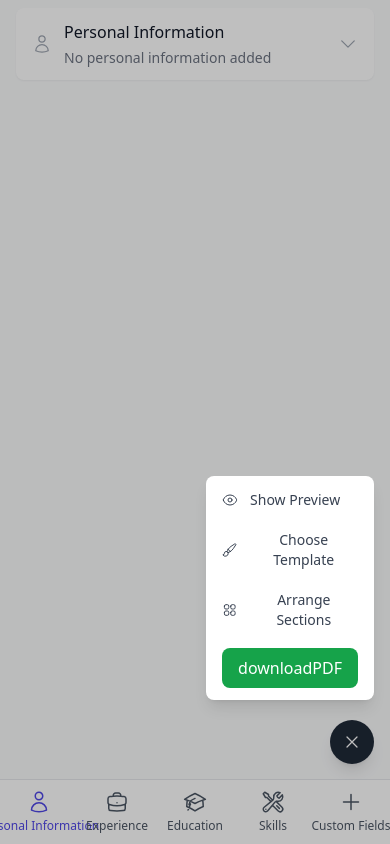
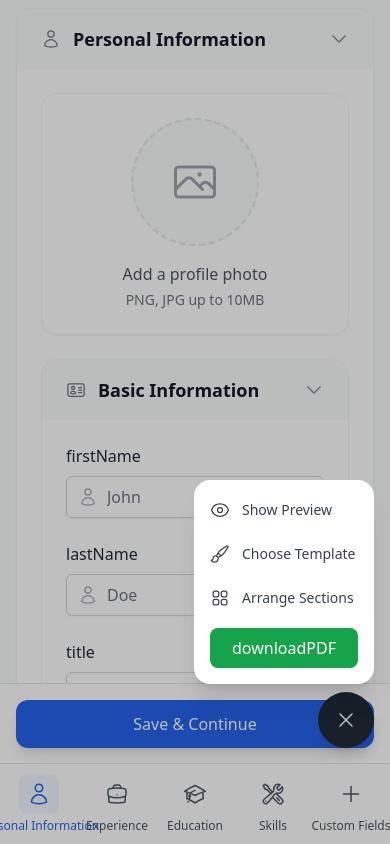
Before and after one commit to jackyroben/sb1-sha6zu, a React (Vite) app: page / in a window 390 px wide. Both pictures are taken after a click on the button 352 px from the left and 742 px from the top of the page. Shown: the top 844 px of the page. Built offline with nearby package versions, Linux system fonts and the light colour scheme; what @react-pdf/renderer would draw is missing.

Commit message:
Ui mobile improve

```diff
--- a/src/components/Editor/PersonalInfoForm.tsx
+++ b/src/components/Editor/PersonalInfoForm.tsx
@@ -3,6 +3,7 @@ import { useTranslation } from 'react-i18next';
 import { useDropzone } from 'react-dropzone';
 import { useCVStore } from '../../store/cvStore';
 import { FormField } from './FormField';
+import { CollapsibleSection } from '../Layout/CollapsibleSection';
 import {
   UserIcon,
   EnvelopeIcon,
@@ -11,6 +12,8 @@ import {
   BriefcaseIcon,
   DocumentTextIcon,
   PhotoIcon,
+  IdentificationIcon,
+  ChatBubbleBottomCenterTextIcon,
 } from '@heroicons/react/24/outline';
 
 export const PersonalInfoForm: React.FC = () => {
@@ -41,10 +44,42 @@ export const PersonalInfoForm: React.FC = () => {
   });
 
   return (
-    <div className="space-y-8">
+    <div className="space-y-6 pb-24 md:pb-0">
+      {/* Photo Upload */}
+      <div
+        {...getRootProps()}
+        className="bg-white rounded-2xl shadow-sm border border-gray-100 p-6 text-center cursor-pointer hover:border-blue-500 transition-colors"
+      >
+        <input {...getInputProps()} />
+        {personalInfo.photo ? (
+          <div className="space-y-4">
+            <div className="relative inline-block">
+              <img
+                src={personalInfo.photo}
+                alt="Profile"
+                className="h-32 w-32 rounded-full object-cover ring-4 ring-white shadow-lg"
+              />
+              <div className="absolute inset-0 rounded-full bg-black bg-opacity-0 hover:bg-opacity-20 transition-opacity flex items-center justify-center">
+                <PhotoIcon className="h-8 w-8 text-white opacity-0 hover:opacity-100 transition-opacity" />
+              </div>
+            </div>
+            <p className="text-sm text-gray-500">Tap to change photo</p>
+          </div>
+        ) : (
+          <div className="space-y-4">
+            <div className="h-32 w-32 mx-auto rounded-full bg-gray-50 border-2 border-dashed border-gray-200 flex items-center justify-center">
+              <PhotoIcon className="h-12 w-12 text-gray-400" />
+            </div>
+            <div>
+              <p className="text-base text-gray-600">Add a profile photo</p>
+              <p className="text-sm text-gray-500 mt-1">PNG, JPG up to 10MB</p>
+            </div>
+          </div>
+        )}
+      </div>
+
       {/* Basic Information */}
-      <div className="space-y-6">
-        <h3 className="text-lg font-semibold text-gray-900 mb-4">Basic Information</h3>
+      <CollapsibleSection title="Basic Information" icon={IdentificationIcon}>
         <div className="grid grid-cols-1 gap-6 sm:grid-cols-2">
           <FormField
             label={t('firstName')}
@@ -71,11 +106,10 @@ export const PersonalInfoForm: React.FC = () => {
             hint="Your current job title or professional role"
           />
         </div>
-      </div>
+      </CollapsibleSection>
 
       {/* Contact Information */}
-      <div className="space-y-6">
-        <h3 className="text-lg font-semibold text-gray-900 mb-4">Contact Information</h3>
+      <CollapsibleSection title="Contact Information" icon={PhoneIcon}>
         <div className="grid grid-cols-1 gap-6 sm:grid-cols-2">
           <FormField
             label={t('email')}
@@ -105,9 +139,10 @@ export const PersonalInfoForm: React.FC = () => {
             hint="City and country where you're based"
           />
         </div>
-      </div>
+      </CollapsibleSection>
 
-      {/* Summary */}
+      {/* Professional Summary */}
+      <CollapsibleSection title="Professional Summary" icon={ChatBubbleBottomCenterTextIcon}>
         <FormField
           label={t('summary')}
           value={personalInfo.summary}
@@ -118,43 +153,13 @@ export const PersonalInfoForm: React.FC = () => {
           icon={DocumentTextIcon}
           hint="Write a compelling summary of your professional background (recommended: 2-4 sentences)"
         />
-
-      {/* Photo Upload */}
-      <div className="space-y-2">
-        <label className="block text-base font-medium text-gray-800">
-          {t('photo')}
-        </label>
-        <div
-          {...getRootProps()}
-          className="mt-2 flex flex-col items-center justify-center rounded-lg border-2 border-dashed border-gray-300 px-6 py-8 cursor-pointer hover:border-blue-500 transition-colors"
-        >
-          <input {...getInputProps()} />
-          {personalInfo.photo ? (
-            <div className="space-y-4 text-center">
-              <img
-                src={personalInfo.photo}
-                alt="Profile"
-                className="mx-auto h-32 w-32 rounded-full object-cover border-4 border-white shadow-lg"
-              />
-              <p className="text-sm text-gray-500">Tap to change photo</p>
-            </div>
-          ) : (
-            <div className="space-y-4 text-center">
-              <PhotoIcon className="mx-auto h-12 w-12 text-gray-400" />
-              <div>
-                <p className="text-base text-gray-600">Tap to upload profile photo</p>
-                <p className="text-sm text-gray-500 mt-1">PNG, JPG up to 10MB</p>
-              </div>
-            </div>
-          )}
-        </div>
-      </div>
+      </CollapsibleSection>
 
       {/* Save Button */}
       <div className="fixed bottom-20 inset-x-0 p-4 bg-white border-t border-gray-200 md:hidden">
         <button
           type="button"
-          className="w-full px-4 py-3 bg-blue-600 text-white rounded-md hover:bg-blue-700 transition-colors text-base font-medium shadow-lg"
+          className="w-full px-4 py-3 bg-blue-600 text-white rounded-xl hover:bg-blue-700 transition-colors text-base font-medium shadow-lg"
         >
           Save & Continue
         </button>
--- a/src/components/Layout/CollapsibleSection.tsx
+++ b/src/components/Layout/CollapsibleSection.tsx
@@ -1,115 +1,54 @@
 import React from 'react';
-import { ChevronUpIcon, ChevronDownIcon } from '@heroicons/react/24/outline';
 import { motion, AnimatePresence } from 'framer-motion';
-import { useCVStore } from '../../store/cvStore';
+import { ChevronUpIcon } from '@heroicons/react/24/outline';
 
 interface CollapsibleSectionProps {
   title: string;
-  sectionId: string;
   icon?: React.ComponentType<{ className?: string }>;
   children: React.ReactNode;
-  itemCount?: number;
-  isVisible?: boolean;
-  summary?: string;
+  defaultOpen?: boolean;
+  className?: string;
 }
 
 export const CollapsibleSection: React.FC<CollapsibleSectionProps> = ({
   title,
-  sectionId,
   icon: Icon,
   children,
-  itemCount = 0,
-  isVisible = true,
-  summary
+  defaultOpen = true,
+  className = '',
 }) => {
-  const { activeSection, setActiveSection } = useCVStore(state => ({
-    activeSection: state.activeSection,
-    setActiveSection: state.setActiveSection
-  }));
-
-  const isOpen = activeSection === sectionId;
-  const sectionRef = React.useRef<HTMLDivElement>(null);
-
-  React.useEffect(() => {
-    if (isOpen && sectionRef.current) {
-      const yOffset = -16;
-      const element = sectionRef.current;
-      const y = element.getBoundingClientRect().top + window.pageYOffset + yOffset;
-      window.scrollTo({ top: y, behavior: 'smooth' });
-    }
-  }, [isOpen]);
-
-  const handleToggle = () => {
-    setActiveSection(isOpen ? null : sectionId);
-  };
-
-  if (!isVisible) return null;
+  const [isOpen, setIsOpen] = React.useState(defaultOpen);
 
   return (
-    <motion.div
-      ref={sectionRef}
-      initial={{ opacity: 0, y: 20 }}
-      animate={{ opacity: 1, y: 0 }}
-      exit={{ opacity: 0, y: -20 }}
-      transition={{ duration: 0.2 }}
-      className={`bg-white rounded-lg shadow-sm transition-all duration-200 ${
-        isOpen ? 'ring-2 ring-indigo-500 ring-opacity-50' : 'hover:bg-gray-50'
-      }`}
-    >
+    <div className={`bg-white rounded-2xl shadow-sm border border-gray-100 overflow-hidden ${className}`}>
       <button
-        onClick={handleToggle}
-        className="w-full px-4 py-3 flex items-center justify-between"
+        onClick={() => setIsOpen(!isOpen)}
+        className="w-full px-6 py-4 flex items-center justify-between bg-gray-50"
       >
-        <div className="flex items-center min-w-0">
-          {Icon && (
-            <Icon className={`flex-shrink-0 h-5 w-5 mr-3 ${
-              isOpen ? 'text-indigo-500' : 'text-gray-400'
-            }`} />
-          )}
-          <div className="flex-1 min-w-0">
-            <div className="flex items-center">
-              <span className={`font-medium truncate ${
-                isOpen ? 'text-indigo-600' : 'text-gray-900'
-              }`}>
-                {title}
-              </span>
-              {itemCount > 0 && (
-                <span className="ml-2 px-2 py-0.5 text-xs font-medium rounded-full bg-gray-100 text-gray-600">
-                  {itemCount}
-                </span>
-              )}
-            </div>
-            {!isOpen && summary && (
-              <p className="mt-1 text-sm text-gray-500 truncate">
-                {summary}
-              </p>
-            )}
-          </div>
+        <div className="flex items-center space-x-3">
+          {Icon && <Icon className="h-5 w-5 text-gray-500" />}
+          <h3 className="text-lg font-semibold text-gray-900">{title}</h3>
         </div>
-        <div className="ml-4 flex-shrink-0">
-          {isOpen ? (
-            <ChevronUpIcon className="h-5 w-5 text-gray-400" />
-          ) : (
-            <ChevronDownIcon className="h-5 w-5 text-gray-400" />
-          )}
-        </div>
+        <motion.div
+          animate={{ rotate: isOpen ? 180 : 0 }}
+          transition={{ duration: 0.2 }}
+        >
+          <ChevronUpIcon className="h-5 w-5 text-gray-500" />
+        </motion.div>
       </button>
 
-      <AnimatePresence>
+      <AnimatePresence initial={false}>
         {isOpen && (
           <motion.div
             initial={{ height: 0 }}
-            animate={{ height: "auto" }}
+            animate={{ height: 'auto' }}
             exit={{ height: 0 }}
             transition={{ duration: 0.2 }}
-            className="overflow-hidden"
           >
-            <div className="p-4 border-t">
-              {children}
-            </div>
+            <div className="p-6">{children}</div>
           </motion.div>
         )}
       </AnimatePresence>
-    </motion.div>
+    </div>
   );
 };
--- a/src/components/Navigation/MobileNavigation.tsx
+++ b/src/components/Navigation/MobileNavigation.tsx
@@ -8,7 +8,7 @@ import {
   PaintBrushIcon,
   EllipsisHorizontalCircleIcon,
   XMarkIcon,
-  ArrowDownTrayIcon
+  ArrowDownTrayIcon,
 } from '@heroicons/react/24/outline';
 import { SectionReorder } from '../Editor/SectionReorder';
 import { TemplateSwitcher } from '../Editor/TemplateSwitcher';
@@ -27,7 +27,7 @@ interface MobileNavigationProps {
 export const MobileNavigation: React.FC<MobileNavigationProps> = ({
   sections,
   currentStep,
-  onStepChange
+  onStepChange,
 }) => {
   const { t } = useTranslation();
   const { showPreview, setShowPreview } = useCVStore();
@@ -43,7 +43,7 @@ export const MobileNavigation: React.FC<MobileNavigationProps> = ({
       onClick: () => {
         setShowPreview(!showPreview);
         setIsFabMenuOpen(false);
-      }
+      },
     },
     {
       id: 'template',
@@ -52,7 +52,7 @@ export const MobileNavigation: React.FC<MobileNavigationProps> = ({
       onClick: () => {
         setIsTemplateOpen(true);
         setIsFabMenuOpen(false);
-      }
+      },
     },
     {
       id: 'reorder',
@@ -61,7 +61,7 @@ export const MobileNavigation: React.FC<MobileNavigationProps> = ({
       onClick: () => {
         setIsReorderOpen(true);
         setIsFabMenuOpen(false);
-      }
+      },
     },
     {
       id: 'download',
@@ -70,37 +70,56 @@ export const MobileNavigation: React.FC<MobileNavigationProps> = ({
       component: PDFDownloadButton,
       onClick: () => {
         setIsFabMenuOpen(false);
-      }
-    }
+      },
+    },
   ];
 
   return (
     <>
       {/* Fixed Bottom Navigation */}
-      <div className="fixed bottom-0 left-0 right-0 bg-white border-t border-gray-200 z-40">
-        <div className="grid grid-cols-5 h-16">
+      <nav className="fixed bottom-0 left-0 right-0 bg-white border-t border-gray-200 z-40">
+        <div className="grid grid-cols-5 h-20">
           {sections.map((section, index) => {
             const Icon = section.icon;
+            const isActive = currentStep === index;
             return (
               <button
                 key={section.id}
                 onClick={() => onStepChange(index)}
-                className={`flex flex-col items-center justify-center space-y-1 ${
-                  currentStep === index
-                    ? 'text-indigo-600'
-                    : 'text-gray-600'
-                }`}
+                className="flex flex-col items-center justify-center space-y-1 px-1"
               >
-                <Icon className="h-6 w-6" />
-                <span className="text-xs truncate px-1">{section.title}</span>
+                <div
+                  className={`p-2 rounded-lg transition-colors ${
+                    isActive
+                      ? 'bg-blue-50'
+                      : 'hover:bg-gray-50'
+                  }`}
+                >
+                  <Icon
+                    className={`h-6 w-6 ${
+                      isActive
+                        ? 'text-blue-600'
+                        : 'text-gray-600'
+                    }`}
+                  />
+                </div>
+                <span
+                  className={`text-xs font-medium truncate ${
+                    isActive
+                      ? 'text-blue-600'
+                      : 'text-gray-600'
+                  }`}
+                >
+                  {section.title}
+                </span>
               </button>
             );
           })}
         </div>
-      </div>
+      </nav>
 
       {/* FAB and Menu */}
-      <div className="fixed right-4 bottom-20 z-50">
+      <div className="fixed right-4 bottom-24 z-50">
         <AnimatePresence>
           {isFabMenuOpen && (
             <motion.div
@@ -119,9 +138,9 @@ export const MobileNavigation: React.FC<MobileNavigationProps> = ({
               initial={{ opacity: 0, scale: 0.8, y: 20 }}
               animate={{ opacity: 1, scale: 1, y: 0 }}
               exit={{ opacity: 0, scale: 0.8, y: 20 }}
-              className="absolute bottom-16 right-0 bg-white rounded-lg shadow-lg overflow-hidden min-w-[160px]"
+              className="absolute bottom-16 right-0 bg-white rounded-2xl shadow-xl overflow-hidden min-w-[180px]"
             >
-              <div className="py-1">
+              <div className="py-2">
                 {fabActions.map((action) => {
                   const Icon = action.icon;
                   if (action.component) {
@@ -136,9 +155,9 @@ export const MobileNavigation: React.FC<MobileNavigationProps> = ({
                     <button
                       key={action.id}
                       onClick={action.onClick}
-                      className="flex items-center w-full px-4 py-2.5 text-sm text-gray-700 hover:bg-gray-50"
+                      className="flex items-center w-full px-4 py-3 text-sm text-gray-700 hover:bg-gray-50"
                     >
-                      <Icon className="h-4 w-4 mr-3" />
+                      <Icon className="h-5 w-5 mr-3" />
                       <span>{action.label}</span>
                     </button>
                   );
@@ -150,16 +169,16 @@ export const MobileNavigation: React.FC<MobileNavigationProps> = ({
 
         <button
           onClick={() => setIsFabMenuOpen(!isFabMenuOpen)}
-          className={`p-3 rounded-full shadow-lg transition-colors ${
+          className={`p-4 rounded-full shadow-lg transition-colors ${
             isFabMenuOpen
               ? 'bg-gray-800 text-white'
-              : 'bg-indigo-600 text-white hover:bg-indigo-700'
+              : 'bg-blue-600 text-white hover:bg-blue-700'
           }`}
         >
           {isFabMenuOpen ? (
-            <XMarkIcon className="h-5 w-5" />
+            <XMarkIcon className="h-6 w-6" />
           ) : (
-            <EllipsisHorizontalCircleIcon className="h-5 w-5" />
+            <EllipsisHorizontalCircleIcon className="h-6 w-6" />
           )}
         </button>
       </div>
@@ -178,15 +197,15 @@ export const MobileNavigation: React.FC<MobileNavigationProps> = ({
               initial={{ y: "100%" }}
               animate={{ y: 0 }}
               exit={{ y: "100%" }}
-              className="fixed inset-x-0 bottom-0 bg-white rounded-t-xl p-4 max-h-[80vh] overflow-y-auto"
+              className="fixed inset-x-0 bottom-0 bg-white rounded-t-2xl p-6 max-h-[80vh] overflow-y-auto"
             >
-              <div className="flex justify-between items-center mb-4">
-                <h2 className="text-lg font-semibold">{t('arrangeSections')}</h2>
+              <div className="flex justify-between items-center mb-6">
+                <h2 className="text-xl font-semibold">{t('arrangeSections')}</h2>
                 <button
                   onClick={() => setIsReorderOpen(false)}
-                  className="text-gray-500"
+                  className="p-2 hover:bg-gray-100 rounded-full"
                 >
-                  <XMarkIcon className="h-5 w-5" />
+                  <XMarkIcon className="h-6 w-6" />
                 </button>
               </div>
               <SectionReorder onClose={() => setIsReorderOpen(false)} />
@@ -209,15 +228,15 @@ export const MobileNavigation: React.FC<MobileNavigationProps> = ({
               initial={{ y: "100%" }}
               animate={{ y: 0 }}
               exit={{ y: "100%" }}
-              className="fixed inset-x-0 bottom-0 bg-white rounded-t-xl p-4 max-h-[80vh] overflow-y-auto"
+              className="fixed inset-x-0 bottom-0 bg-white rounded-t-2xl p-6 max-h-[80vh] overflow-y-auto"
             >
-              <div className="flex justify-between items-center mb-4">
-                <h2 className="text-lg font-semibold">{t('chooseTemplate')}</h2>
+              <div className="flex justify-between items-center mb-6">
+                <h2 className="text-xl font-semibold">{t('chooseTemplate')}</h2>
                 <button
                   onClick={() => setIsTemplateOpen(false)}
-                  className="text-gray-500"
+                  className="p-2 hover:bg-gray-100 rounded-full"
                 >
-                  <XMarkIcon className="h-5 w-5" />
+                  <XMarkIcon className="h-6 w-6" />
                 </button>
               </div>
               <TemplateSwitcher onClose={() => setIsTemplateOpen(false)} />
```
Lines whose indentation alone changed are shown as unchanged.
